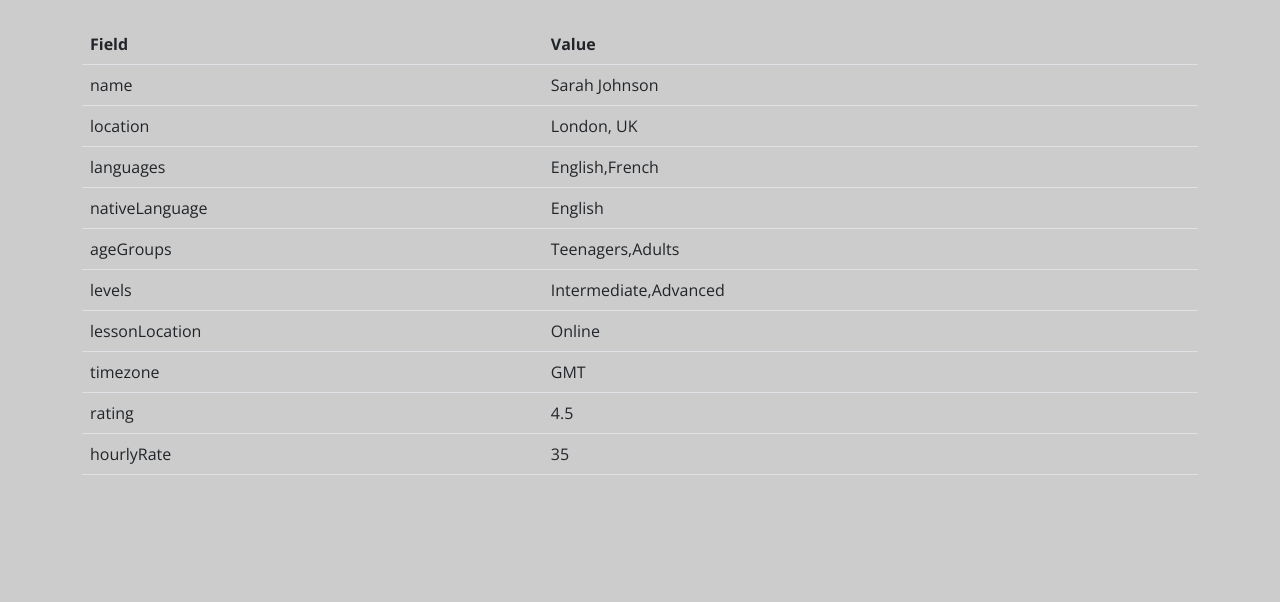
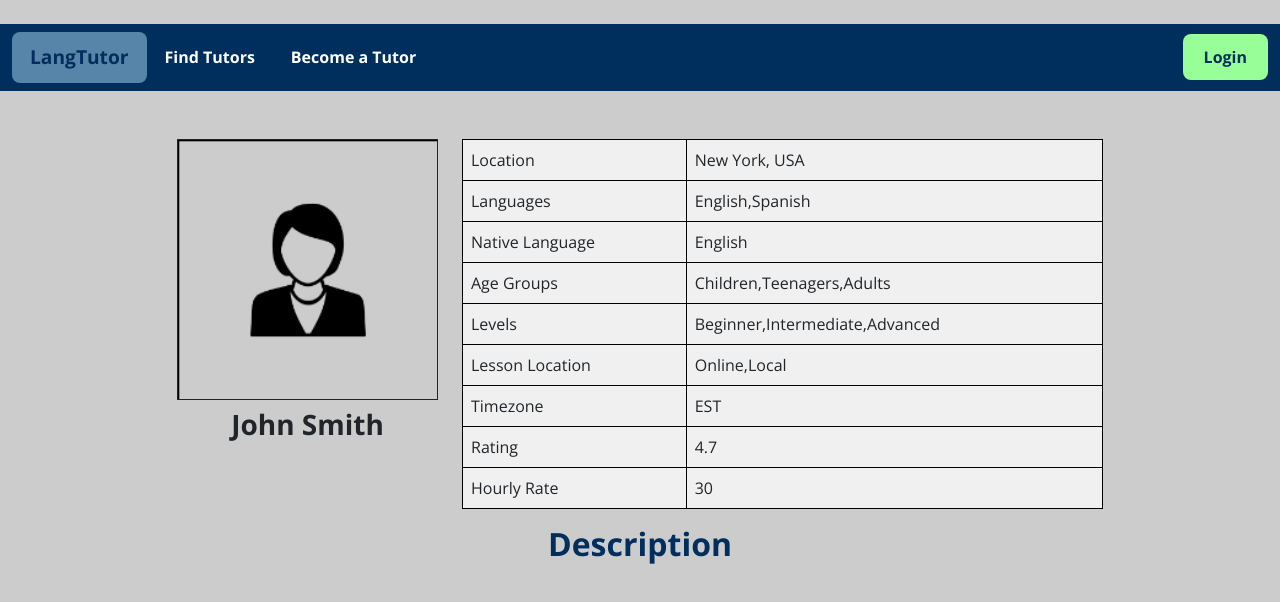
Before and after one commit to Remi1095/LangTutor, a plain HTML site: page tutorInfo.html in a window 1280 px wide. Drawn offline with nearby package versions, Linux system fonts and the light colour scheme.

Commit message:
tutor info table

```diff
--- a/css/style.css
+++ b/css/style.css
@@ -10,13 +10,25 @@ body {
     flex-direction: column;
     background-color: #CCCCCC;
     font-family: 'Open Sans', Arial, sans-serif;
-    color: #002E5D;
+    color: #000000;
 }
 
 h1,
 h2,
 h3 {
     font-weight: bold;
+}
+
+.navy-text {
+    color: #002E5D !important;
+}
+
+.profile-picture {
+    width: 100%;
+    display: block;
+    margin-left: auto;
+    margin-right: auto;
+
 }
 
 .container {
@@ -54,11 +66,6 @@ h3 {
     padding: 3px;
 }
 
-.logo-box .nav-link,
-.login-box .nav-link {
-    color: #002E5D;
-}
-
 .white-pill {
     display: inline-flex;
     flex-direction: column;
@@ -85,3 +92,13 @@ footer {
     background-color: #A0A0A0;
     color: black;
 }
+
+.table {
+    border: 1px solid black;
+    background-color: #F0F0F0;
+}
+
+.table th,
+.table td {
+    border: 1px solid black;
+}
--- a/tutorInfo.html
+++ b/tutorInfo.html
@@ -12,34 +12,42 @@
   <script src="https://code.jquery.com/jquery-3.6.0.min.js"></script>
 
   <script>
-    $(document).ready(function() {
-      // Fetch the JSON data
-      $.getJSON('http://localhost:8080/data.json', function(data) {
+    $(document).ready(function () {
+      var tutorName = 'John Smith'; // Replace 'John Smith' with the desired tutor's name
+
+      $.getJSON('http://localhost:8080/data.json', function (data) {
         var tutors = data.tutors;
 
-        // Find the tutor with name 'Sarah Johnson'
-        var sarahTutor = tutors.find(function(tutor) {
-          return tutor.name === 'Sarah Johnson';
+        var tutor = tutors.find(function (tutor) {
+          return tutor.name === tutorName;
         });
 
-        if (sarahTutor) {
-          // Clear the existing table content
+        if (tutor) {
+          $('#tutor-name').empty();
+          $('#tutor-name').text(tutor.name); // Set the tutor's name in the <h3> element
+
           $('#tutor-table tbody').empty();
 
-          // Populate the table with Sarah Johnson's data
-          for (var key in sarahTutor) {
-            if (sarahTutor.hasOwnProperty(key) && key !== 'picture' && key !== 'description' && key !== 'availability') {
+          for (var key in tutor) {
+            if (
+              tutor.hasOwnProperty(key) &&
+              key !== 'name' &&
+              key !== 'picture' &&
+              key !== 'description' &&
+              key !== 'availability'
+            ) {
+              var fieldName = key.replace(/([A-Z])/g, ' $1').trim(); // Convert camelCase to capitalized words
+              fieldName = fieldName.replace(/^./, function (str) {
+                return str.toUpperCase();
+              }); // Capitalize the first letter
               var row = $('<tr>');
 
-              // Create a table cell for the field name
-              var fieldCell = $('<td>').text(key);
+              var fieldCell = $('<td>').text(fieldName);
               row.append(fieldCell);
 
-              // Create a table cell for the field value
-              var valueCell = $('<td>').text(sarahTutor[key]);
+              var valueCell = $('<td>').text(tutor[key]);
               row.append(valueCell);
 
-              // Append the row to the table
               $('#tutor-table tbody').append(row);
             }
           }
@@ -54,17 +62,51 @@
 
 <body>
 
-  <div class="container">
+  <nav class="navbar navbar-expand-sm">
+    <div class="container-fluid">
+      <ul class="navbar-nav">
+        <li class="nav-item logo-box">
+          <a class="nav-link navy-text" href="index.html">LangTutor</a>
+        </li>
+        <li class="nav-item">
+          <a class="nav-link" href="findTutors.html">Find Tutors</a>
+        </li>
+        <li class="nav-item">
+          <a class="nav-link" href="#">Become a Tutor</a>
+        </li>
+      </ul>
+      <ul class="navbar-nav ms-auto">
+        <li class="nav-item login-box ms-auto">
+          <a class="nav-link navy-text" href="#">Login</a>
+        </li>
+      </ul>
+    </div>
+  </nav>
+
+  <div class="container mt-5">
+    <div class="row">
+      <div class="col-md-1"></div>
+      <div class="col-md-3">
+        <img src="images/sample_profile.png" class="border border-dark profile-picture">
+        <h3 id="tutor-name" class="text-dark text-center mt-2">Name</h3>
+      </div>
+      <div class="col-md-7">
         <table id="tutor-table" class="table">
           <thead>
             <tr>
-          <th>Field</th>
-          <th>Value</th>
+              <!-- table headers -->
             </tr>
           </thead>
-      <tbody></tbody>
+          <tbody>
+            <!-- table body -->
+          </tbody>
         </table>
       </div>
+      <div class="col-md-1"></div>
+    </div>
+    <h2 class="text-center navy-text">Description</h2>
+  </div>
+
 
 
 
```
Also changed, not shown: index.html (+6 -3 lines). Lines whose indentation alone changed are shown as unchanged.
